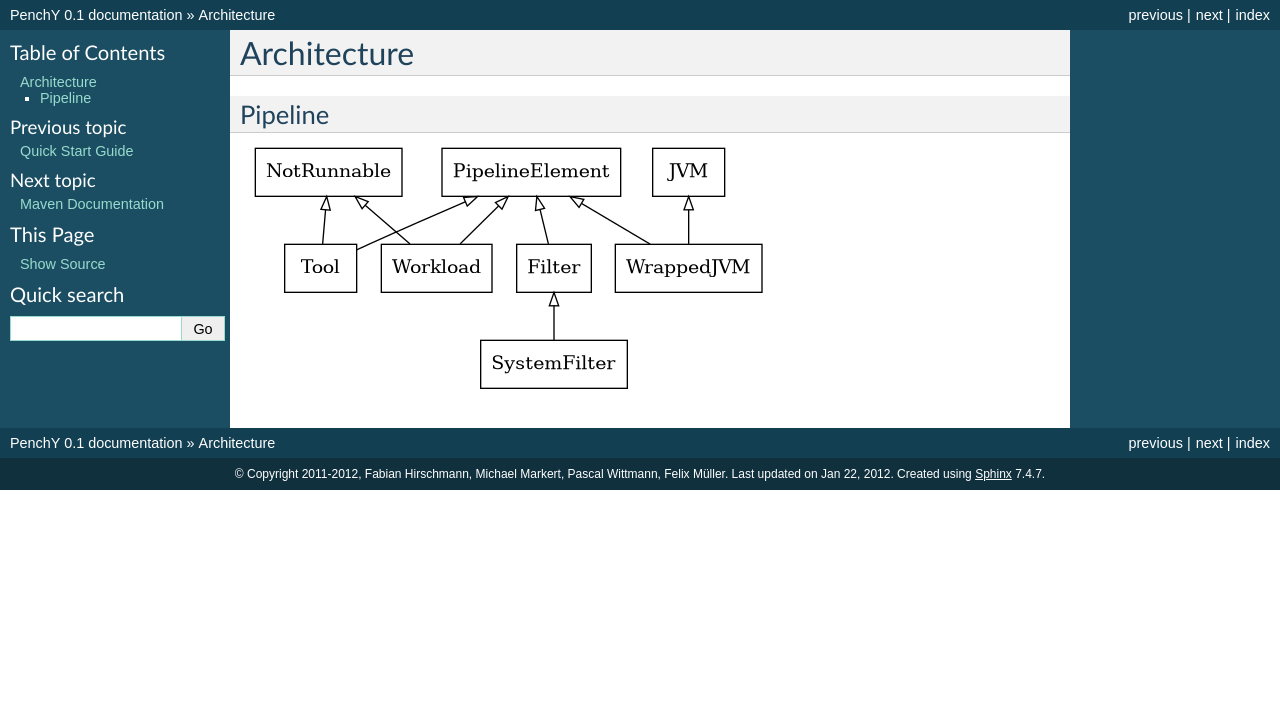
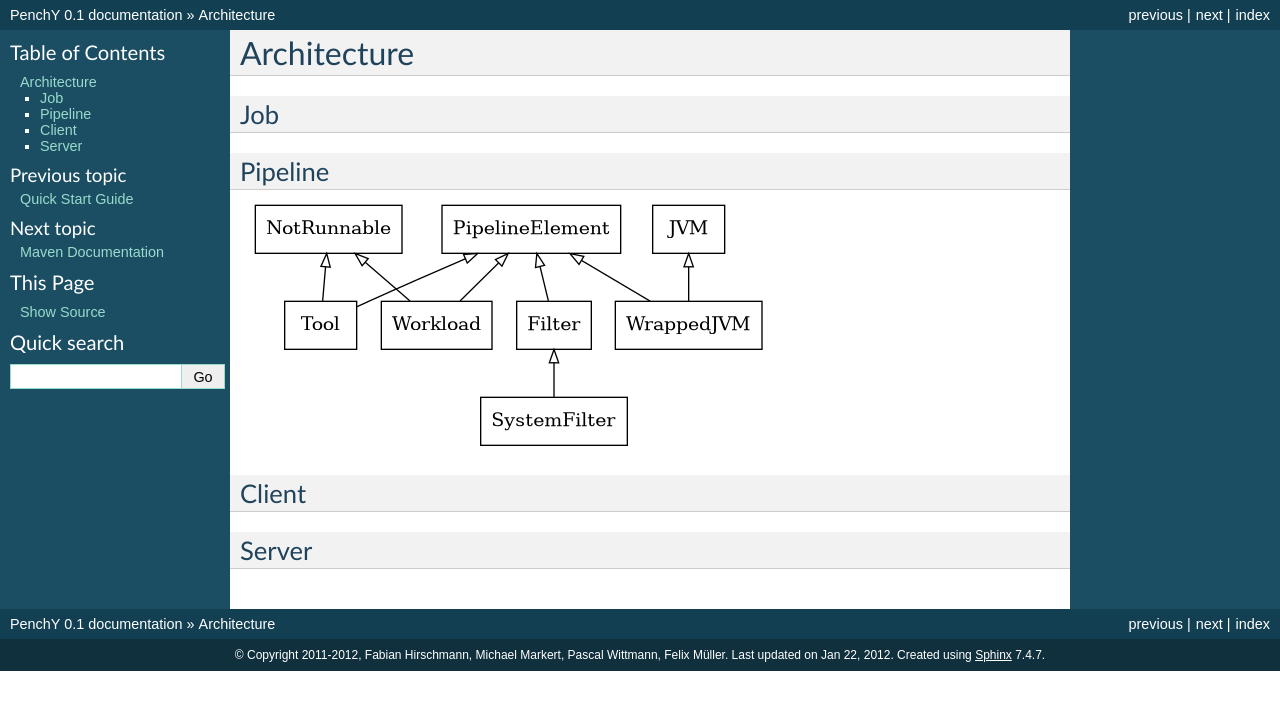
Before and after one commit to fhirschmann/penchy, a Sphinx documentation site: the page built from docs/arch.rst, in a window 1280 px wide. Shown: the top 710 px of the page. Built offline with Sphinx 7.4.7, drawn with Linux system fonts in a browser that asks for light colours; formulas are drawn with MathJax 3.

Commit message:
Add stubs for architecture docs.
Signed-off-by: Michael Markert <markert.michael@googlemail.com>

```diff
--- a/docs/arch.rst
+++ b/docs/arch.rst
@@ -1,6 +1,9 @@
 ============
 Architecture
 ============
+
+Job
+===
 
 Pipeline
 ========
@@ -25,3 +28,10 @@ Pipeline
         WrappedJVM -> PipelineElement
 
     }
+
+
+Client
+======
+
+Server
+======
```
